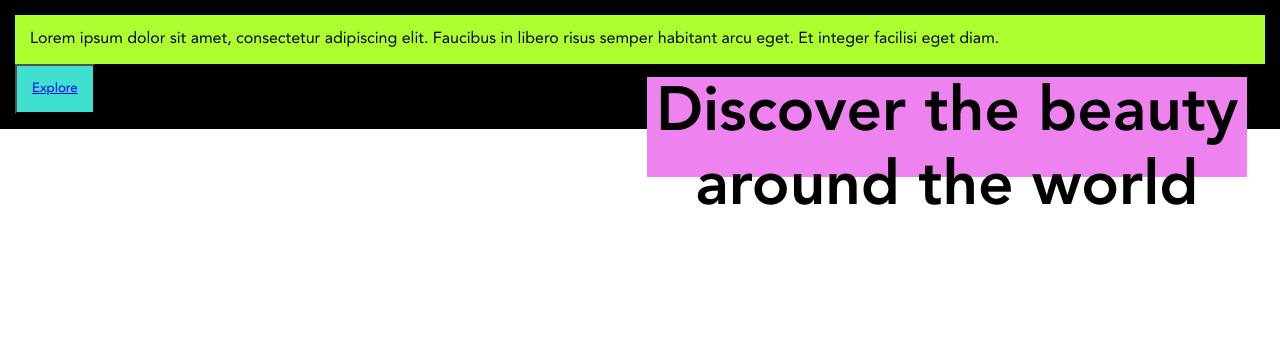
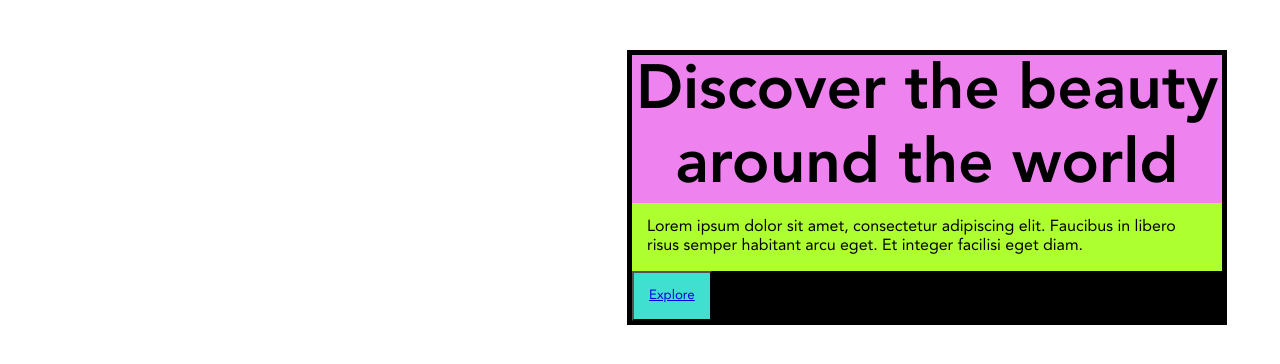
Before and after one commit to DarienEstebanVesgaCarvajal/landing-page-designs, a plain HTML site: page index.html in a window 1280 px wide. Drawn offline with Linux system fonts and the light colour scheme.

Commit message:
feat: :lipstick: The header and h1 were correctly laid out
The previous commit was fixed and the header and h1 were correctly formatted.

```diff
--- a/css/style.css
+++ b/css/style.css
@@ -18,20 +18,17 @@ body{
 
 header{
     background: black;
-    padding: 15px;
+    padding: 5px;
+    width: 600px;
+    height: 275px;
+    position: absolute;
+    top: 50px;
+    left: 627px;
 }
 .header h1{
     background: violet;
-    /* padding: 15px; */
     font-family: "Avenir-Heavy";
     font-size: 62px;
-    width: 600px;
-    height: 100px;
-    position: absolute;
-    top: 77px;
-    left: 647px;
-    align-items: center;
-    justify-content: center;
     text-align: center;
 }
 .header p{
```
